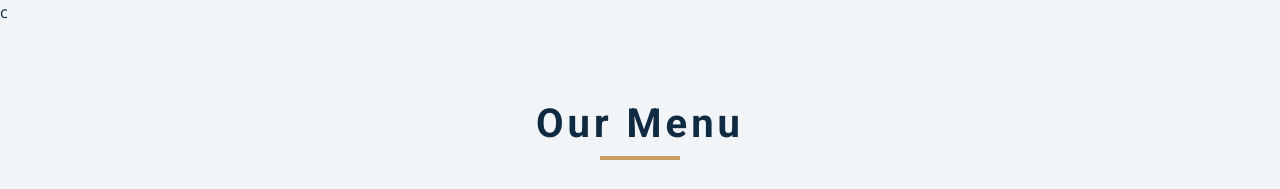
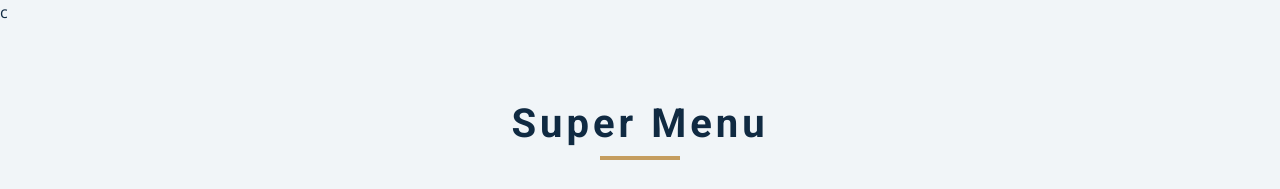
Before and after one commit to Stefan-migo/menu-project, a plain HTML site: page index.html in a window 1280 px wide. Shown: the top 189 px of the page. Drawn offline with nearby package versions, Linux system fonts and the light colour scheme.

Commit message:
changing title

```diff
--- a/index.html
+++ b/index.html
@@ -16,7 +16,7 @@ c<!DOCTYPE html>
     <section class="menu">
       <!-- title -->
       <div class="title">
-        <h2>our menu</h2>
+        <h2>super menu</h2>
         <div class="underline"></div>
       </div>
       <!--  buttons -->
```
